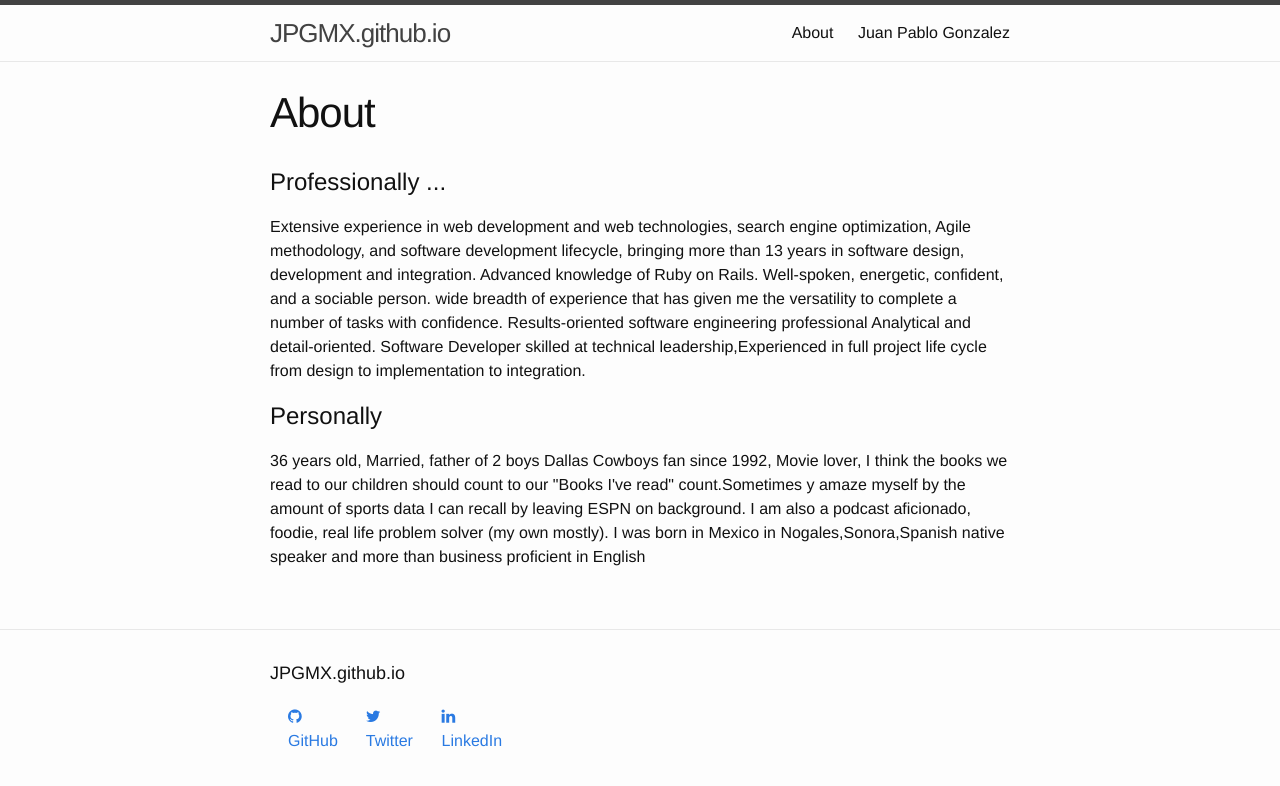
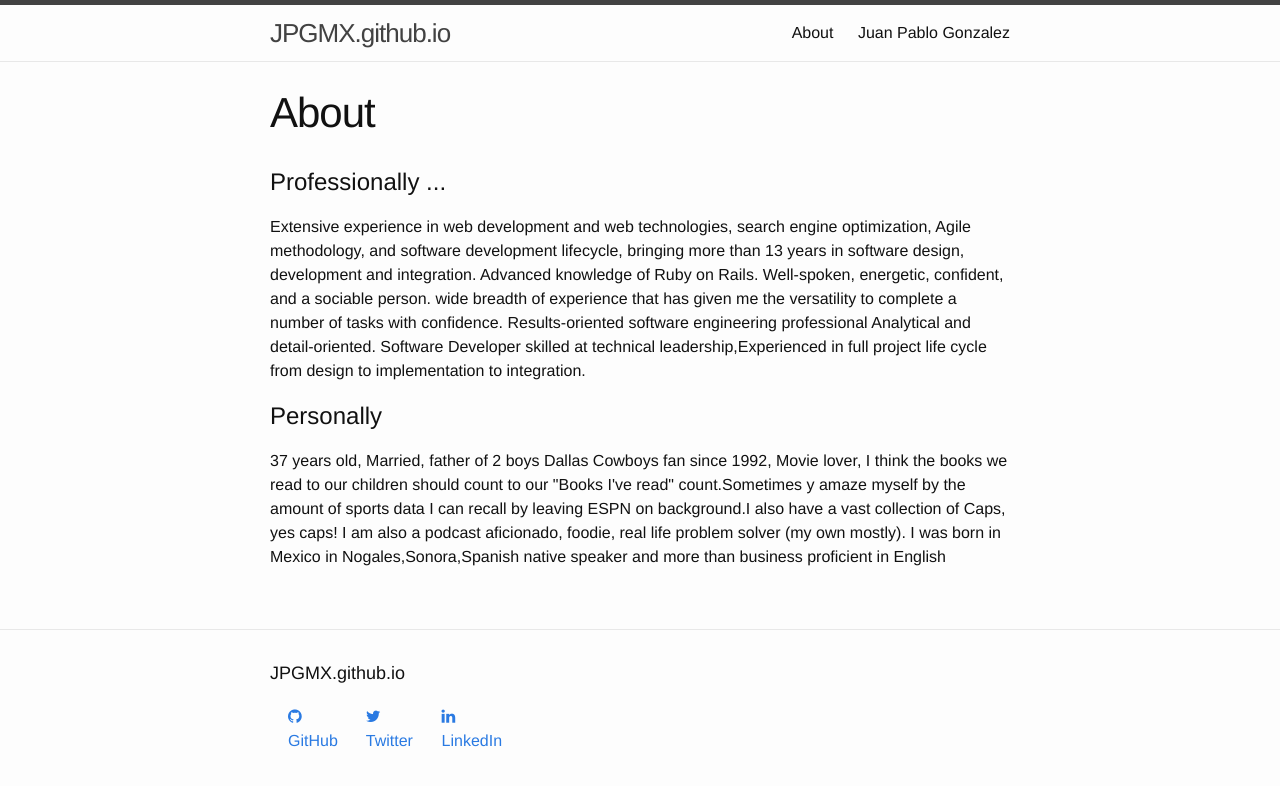
Before and after one commit to JPGMX/JPGMX.github.io, a Jekyll site: the page built from about.md, in a window 1280 px wide. Shown: the top 786 px of the page. Built offline with Jekyll 4.4.1, drawn with Linux system fonts in a browser that asks for light colours; nearby versions of some CDN libraries.

Commit message:
small updates to About page and resume

```diff
--- a/about.md
+++ b/about.md
@@ -15,5 +15,5 @@ Software Developer skilled at technical leadership,Experienced in full project l
 design to implementation to integration.</p>
 
 <h1>Personally</h1>
-<p>36 years old, Married, father of 2 boys Dallas Cowboys fan since 1992, Movie lover, I think
-the books we read to our children should count to our "Books I've read" count.Sometimes y amaze myself by the amount of sports data I can recall by leaving ESPN on background. I am also a podcast aficionado, foodie, real life problem solver (my own mostly). I was born in Mexico in Nogales,Sonora,Spanish native speaker and more than business proficient in English</p>
+<p>37 years old, Married, father of 2 boys Dallas Cowboys fan since 1992, Movie lover, I think
+the books we read to our children should count to our "Books I've read" count.Sometimes y amaze myself by the amount of sports data I can recall by leaving ESPN on background.I also have a vast collection of Caps, yes caps! I am also a podcast aficionado, foodie, real life problem solver (my own mostly). I was born in Mexico in Nogales,Sonora,Spanish native speaker and more than business proficient in English</p>
```
Also changed, not shown: 1 other file.
